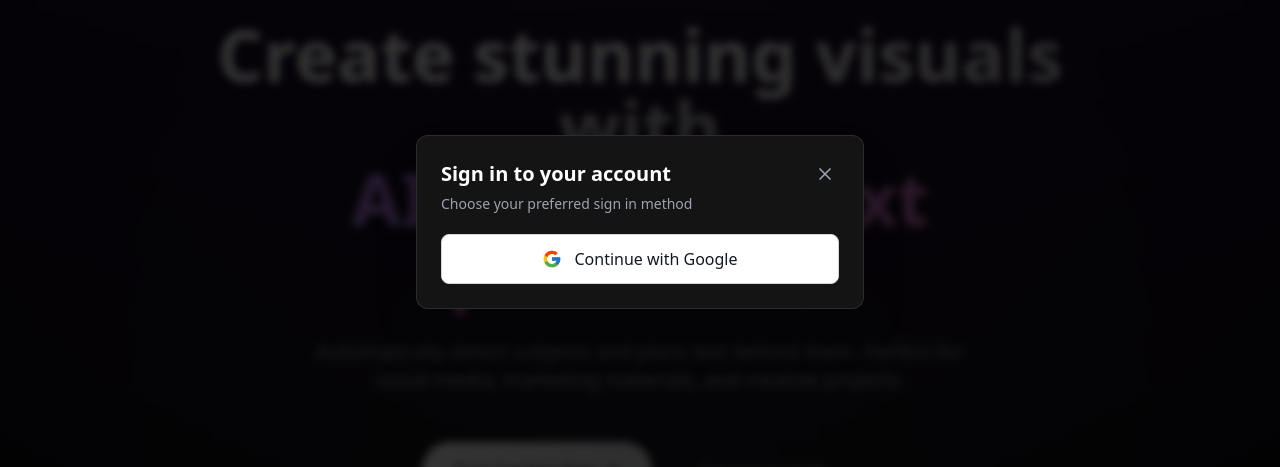
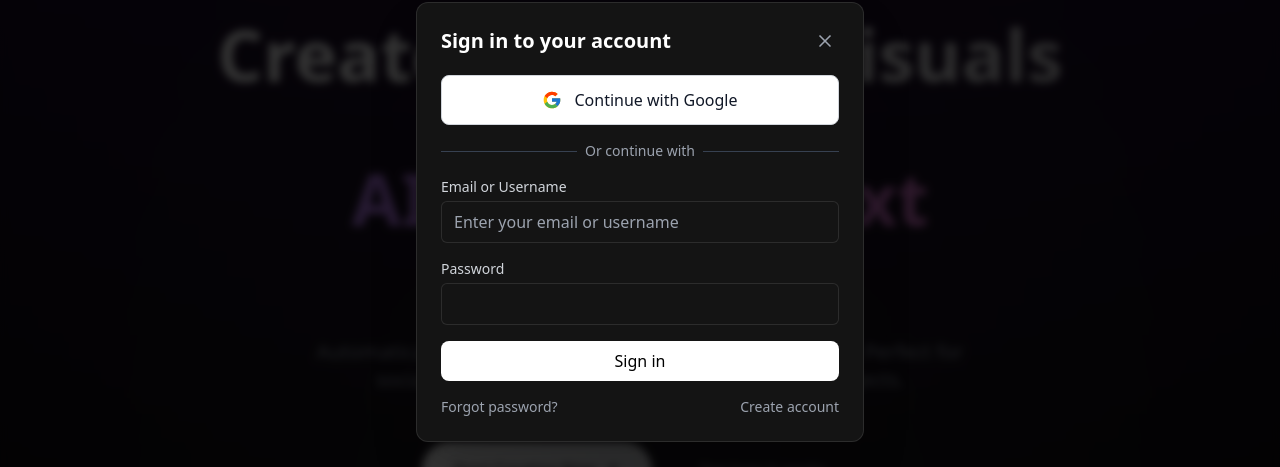
Before and after one commit to rishabhpatel21/imagenity, a React (Vite) app: page / in a window 1280 px wide. Both pictures are taken after a click on the button "Sign up". Shown: the part 178-645 px from the top of the page. Built offline with nearby package versions, Linux system fonts and the light colour scheme; no server answers.

Commit message:
authentication improved

```diff
--- a/src/components/auth/AuthModal.tsx
+++ b/src/components/auth/AuthModal.tsx
@@ -2,6 +2,9 @@ import React, { useState } from 'react';
 import { useAuth } from '../../hooks/useAuth';
 import { Modal } from '../ui/Modal';
 import { FcGoogle } from 'react-icons/fc';
+import { SignInForm } from './SignInForm';
+import { RegistrationForm } from './RegistrationForm';
+import { ForgotPasswordForm } from './ForgotPasswordForm';
 
 interface AuthModalProps {
   isOpen: boolean;
@@ -9,9 +12,12 @@ interface AuthModalProps {
   onSuccess?: () => void;
 }
 
+type AuthView = 'signin' | 'signup' | 'forgot-password';
+
 export function AuthModal({ isOpen, onClose, onSuccess }: AuthModalProps) {
-  const { signInWithGoogle } = useAuth();
+  const { signInWithGoogle, signInWithEmail, signUp } = useAuth();
   const [error, setError] = useState<string | null>(null);
+  const [view, setView] = useState<AuthView>('signin');
 
   const handleGoogleSignIn = async () => {
     try {
@@ -23,12 +29,35 @@ export function AuthModal({ isOpen, onClose, onSuccess }: AuthModalProps) {
     }
   };
 
+  const handleEmailSignIn = async (email: string, password: string) => {
+    try {
+      await signInWithEmail(email, password);
+      onSuccess?.();
+      onClose();
+    } catch (err) {
+      setError('Invalid email or password.');
+    }
+  };
+
+  const handleSignUp = async (data: any) => {
+    try {
+      await signUp(data.email, data.password);
+      onSuccess?.();
+      onClose();
+    } catch (err) {
+      setError('Failed to create account. Please try again.');
+    }
+  };
+
   return (
     <Modal
       isOpen={isOpen}
       onClose={onClose}
-      title="Sign in to your account"
-      description="Choose your preferred sign in method"
+      title={
+        view === 'signin' ? 'Sign in to your account' :
+        view === 'signup' ? 'Create an account' :
+        'Reset your password'
+      }
     >
       {error && (
         <div className="mb-4 p-3 bg-red-900/30 border border-red-500/30 rounded-lg">
@@ -36,13 +65,67 @@ export function AuthModal({ isOpen, onClose, onSuccess }: AuthModalProps) {
         </div>
       )}
 
+      {view === 'signin' && (
+        <>
           <button
             onClick={handleGoogleSignIn}
-        className="w-full py-3 px-4 bg-white hover:bg-gray-50 text-gray-900 rounded-lg border border-gray-300 transition-colors flex items-center justify-center gap-3"
+            className="w-full py-3 px-4 bg-white hover:bg-gray-50 text-gray-900 rounded-lg border border-gray-300 transition-colors flex items-center justify-center gap-3 mb-4"
           >
             <FcGoogle className="w-5 h-5" />
             <span>Continue with Google</span>
           </button>
+
+          <div className="relative mb-4">
+            <div className="absolute inset-0 flex items-center">
+              <div className="w-full border-t border-gray-700"></div>
+            </div>
+            <div className="relative flex justify-center text-sm">
+              <span className="px-2 bg-dark-100 text-gray-400">Or continue with</span>
+            </div>
+          </div>
+
+          <SignInForm onSubmit={handleEmailSignIn} />
+
+          <div className="mt-4 flex items-center justify-between">
+            <button
+              onClick={() => setView('forgot-password')}
+              className="text-sm text-gray-400 hover:text-white transition-colors"
+            >
+              Forgot password?
+            </button>
+            <button
+              onClick={() => setView('signup')}
+              className="text-sm text-gray-400 hover:text-white transition-colors"
+            >
+              Create account
+            </button>
+          </div>
+        </>
+      )}
+
+      {view === 'signup' && (
+        <>
+          <RegistrationForm onComplete={handleSignUp} />
+          <button
+            onClick={() => setView('signin')}
+            className="mt-4 text-sm text-gray-400 hover:text-white transition-colors"
+          >
+            Already have an account? Sign in
+          </button>
+        </>
+      )}
+
+      {view === 'forgot-password' && (
+        <>
+          <ForgotPasswordForm onSuccess={() => setView('signin')} />
+          <button
+            onClick={() => setView('signin')}
+            className="mt-4 text-sm text-gray-400 hover:text-white transition-colors"
+          >
+            Back to sign in
+          </button>
+        </>
+      )}
     </Modal>
   );
 }
--- a/src/components/auth/ForgotPasswordForm.tsx
+++ b/src/components/auth/ForgotPasswordForm.tsx
@@ -19,7 +19,7 @@ export function ForgotPasswordForm({ onSuccess }: ForgotPasswordFormProps) {
 
     try {
       const { error } = await supabase.auth.resetPasswordForEmail(email, {
-        redirectTo: `${window.location.origin}/reset-password`,
+        redirectTo: 'https://imagenity.vercel.app/reset-password',
       });
 
       if (error) throw error;
--- a/src/hooks/useAuth.ts
+++ b/src/hooks/useAuth.ts
@@ -1,5 +1,5 @@
 import { useEffect, useState } from 'react';
-import { User } from '@supabase/supabase-js';
+import { User, Provider } from '@supabase/supabase-js';
 import { supabase } from '../lib/supabase';
 
 export function useAuth() {
@@ -36,6 +36,27 @@ export function useAuth() {
     if (error) throw error;
   };
 
+  const signInWithEmail = async (email: string, password: string) => {
+    const { error } = await supabase.auth.signInWithPassword({
+      email,
+      password,
+    });
+
+    if (error) throw error;
+  };
+
+  const signUp = async (email: string, password: string) => {
+    const { error } = await supabase.auth.signUp({
+      email,
+      password,
+      options: {
+        emailRedirectTo: `${window.location.origin}/auth/callback`,
+      },
+    });
+
+    if (error) throw error;
+  };
+
   const signOut = async () => {
     const { error } = await supabase.auth.signOut();
     if (error) throw error;
@@ -45,6 +66,8 @@ export function useAuth() {
     user,
     loading,
     signInWithGoogle,
+    signInWithEmail,
+    signUp,
     signOut
   };
 }
```
Also changed, not shown: 1 other file (tests, documents, lock files or other folders). Lines whose indentation alone changed are shown as unchanged.
